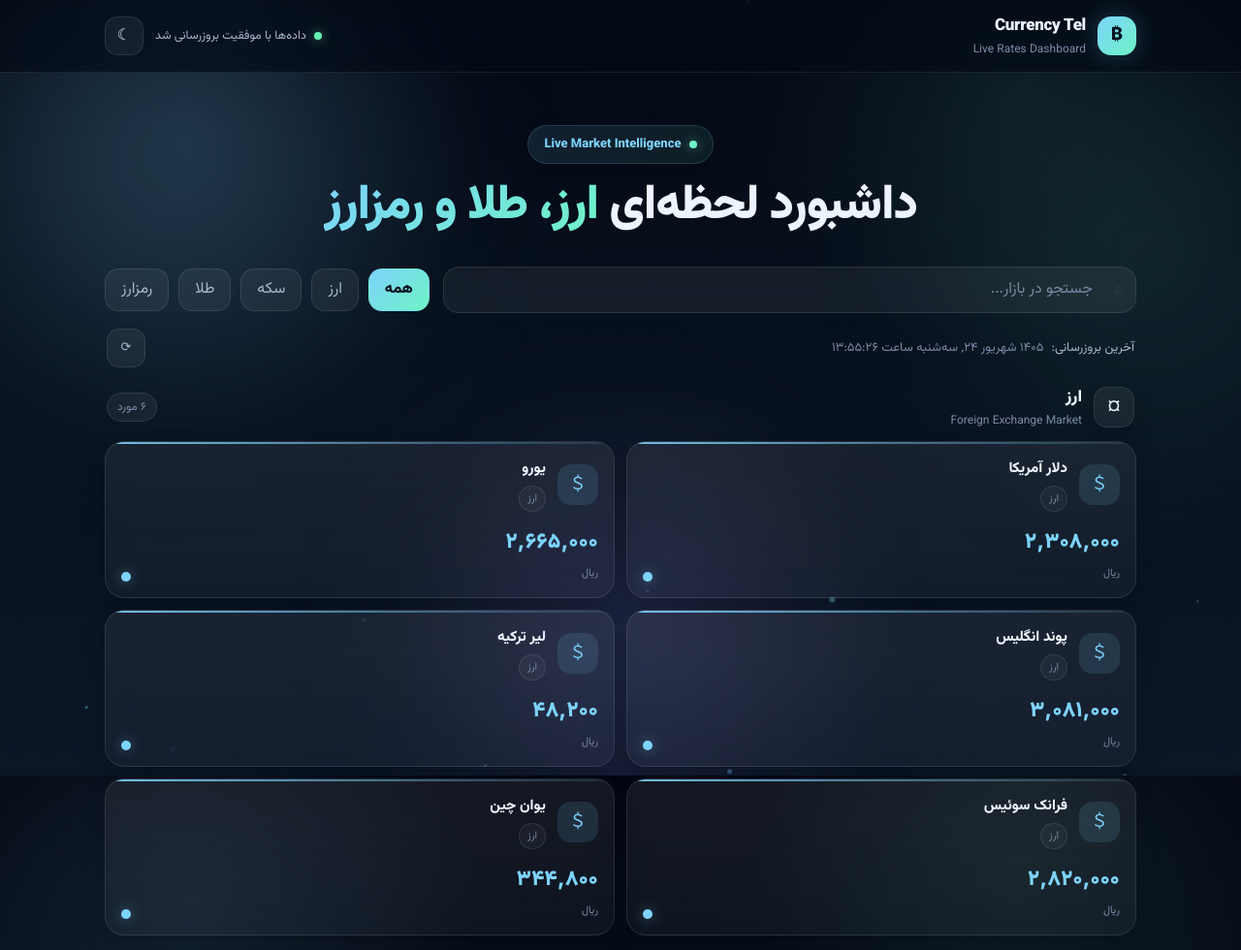
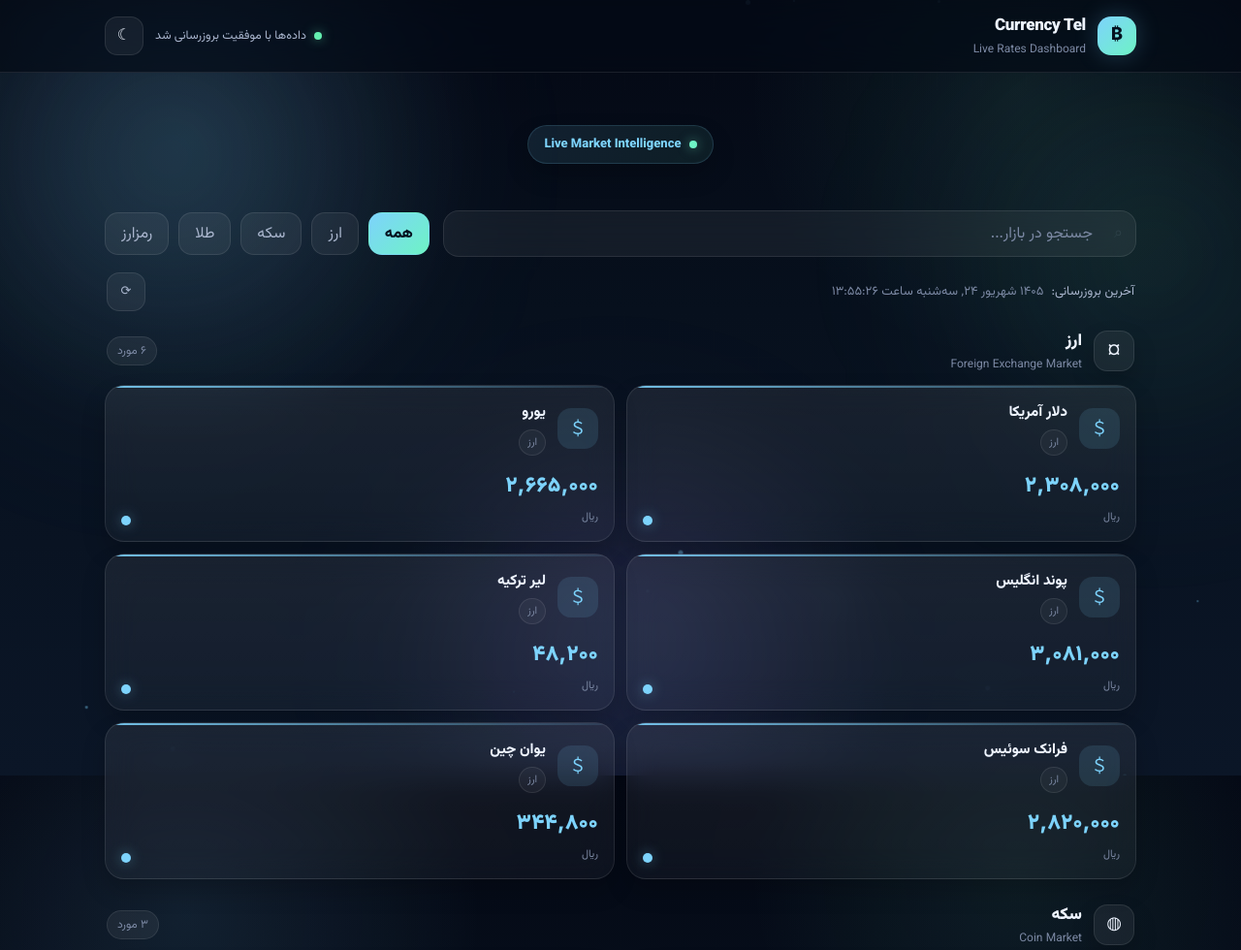
Before and after one commit to mohsenmai1994/tgju-telegram-bot, a plain HTML site: page index.html in a window 1280 px wide. Shown: the top 980 px of the page at 97% size. Drawn offline with Linux system fonts and the light colour scheme.

Commit message:
Update index.html

```diff
--- a/index.html
+++ b/index.html
@@ -53,12 +53,6 @@
         <span class="badge-dot"></span>
         <span>Live Market Intelligence</span>
       </div>
-
-      <h1>
-        داشبورد لحظه‌ای
-        <span class="gradient-text">ارز، طلا و رمزارز</span>
-      </h1>
-
 
     </section>
 
```
